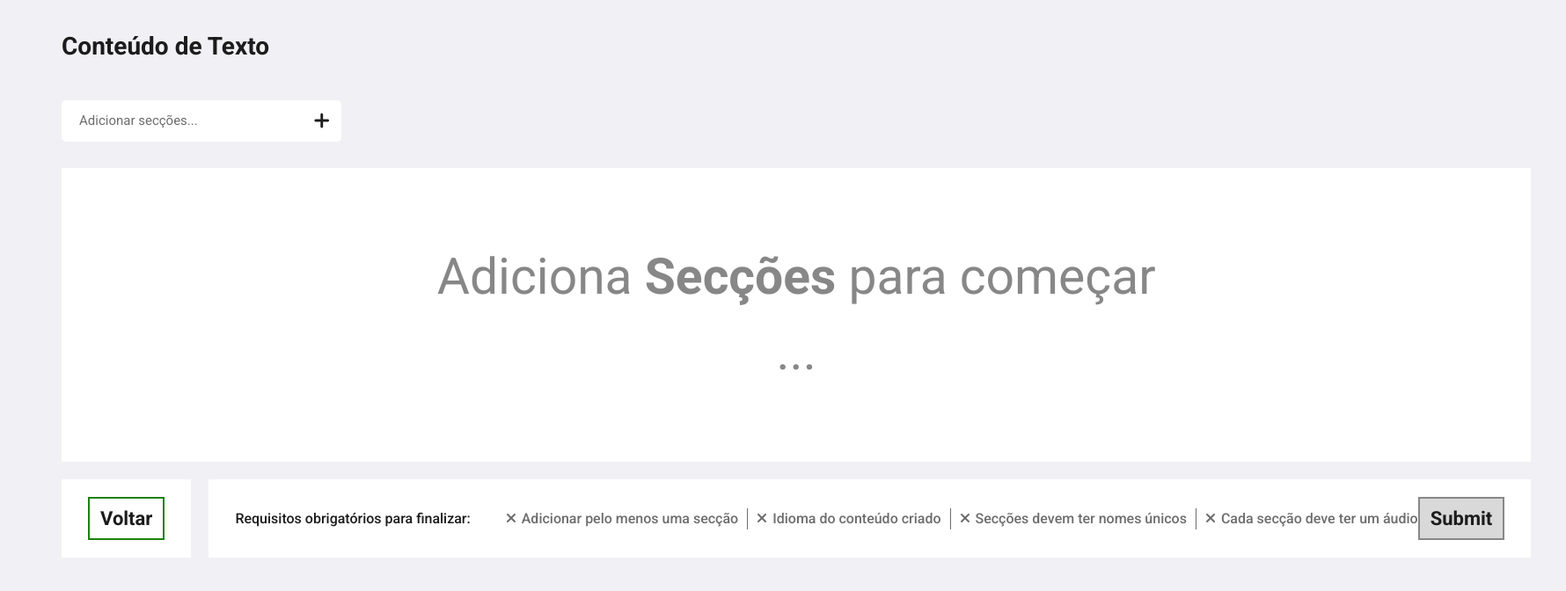
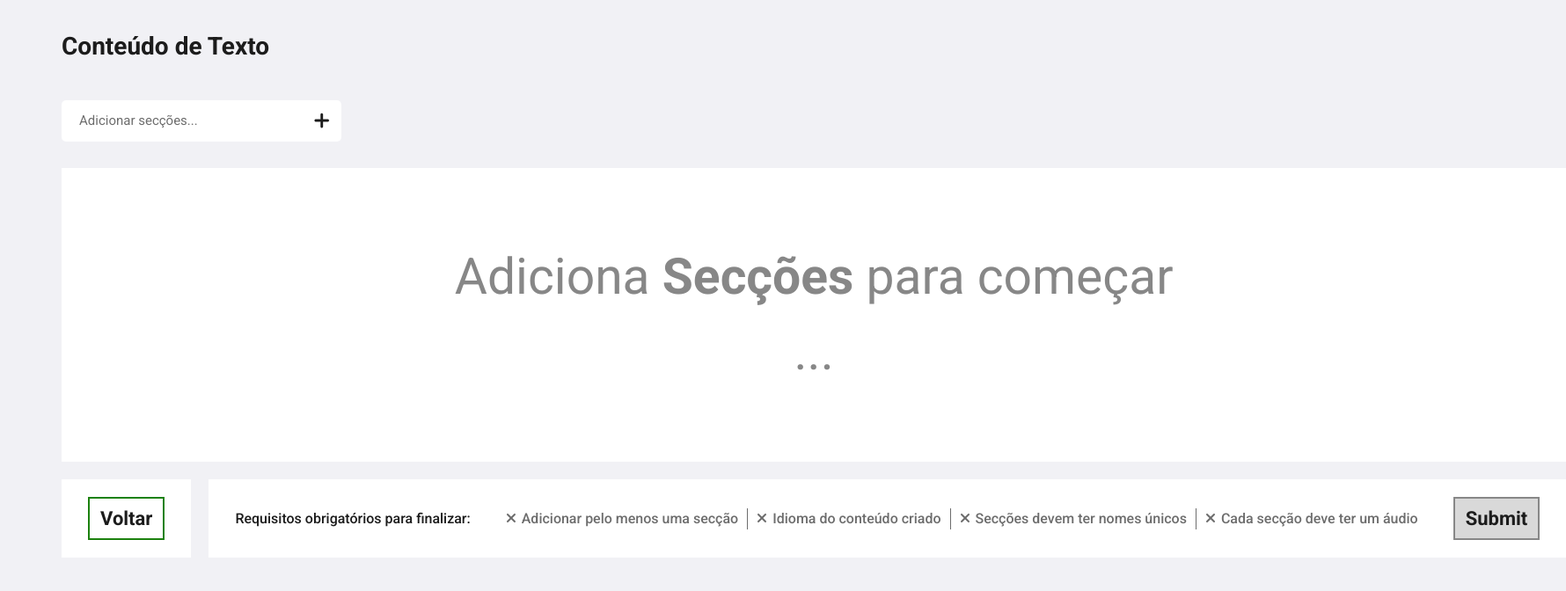
Before and after one commit to micatalyst/Maise, a Next.js app: page /Tornar_Acessivel/Texto in a window 1280 px wide. Shown: the part 96-768 px from the top of the page at 88% size, 1780 px wide, since content can reach past the window. Built offline with nearby package versions, Linux system fonts and the light colour scheme.

Commit message:
Update Text forms step 2 styles.

```diff
--- a/src/components/Texto/StepValidationFeedback.js
+++ b/src/components/Texto/StepValidationFeedback.js
@@ -3,18 +3,13 @@ import { useState } from 'react';
 import { FontAwesomeIcon } from '@fortawesome/react-fontawesome';
 import { faCheck, faXmark } from '@fortawesome/free-solid-svg-icons';
 
-import '@/styles/components/Forms_Step1.scss';
+import '@/styles/components/StepValidationFeedback.scss';
 
 export default function StepValidationFeedback({ title, validation }) {
   return (
-    <div className="forms-step1-input-feedback">
+    <div className="forms-step-input-feedback">
       <p>{title}</p>
-      <div
-        style={{
-          gridTemplateColumns: `repeat(${validation.length}, max-content)`,
-        }}
-        className="forms-step1-input-feedback-container"
-      >
+      <div className="forms-step-input-feedback-container">
         {validation.map((valObj, index) => (
           <div
             key={index}
--- a/src/components/Texto/Text_Forms_Step1.js
+++ b/src/components/Texto/Text_Forms_Step1.js
@@ -253,12 +253,11 @@ export default function Text_Forms_Step1({ handleNextStep, original_content_file
           </div>
         )}
       </div>
-      <div className="forms-step1-bottom-bar">
+      <div className="forms-step-feedback-bar">
         <StepValidationFeedback
           title={'Preencha todos os campos:'}
           validation={stepValidations}
         />
-        <div>
         <button
           className={allStepValidationsValid ? 'forms-button' : 'forms-button invalid'}
           type="button"
@@ -271,6 +270,5 @@ export default function Text_Forms_Step1({ handleNextStep, original_content_file
         </button>
       </div>
     </div>
-    </div>
   );
 }
--- a/src/components/Texto/Text_Forms_Step2.js
+++ b/src/components/Texto/Text_Forms_Step2.js
@@ -452,14 +452,12 @@ export default function Text_Forms_Step2({ handlePreviousStep, handleSubmit, ori
             Voltar
           </button>
         </div>
-        <div className="forms-step2-input-feedback-submit-container">
-          <div className="forms-step1-bottom-bar">
+        {/* <div className="forms-step-input-feedback-container"> */}
+        <div className="forms-step-feedback-bar with-padding">
           <StepValidationFeedback
             title={'Requisitos obrigatórios para finalizar:'}
             validation={stepValidations}
           />
-          </div>
-          <div>
           <button
             className={allStepValidationsValid ? 'forms-button' : 'forms-button invalid'}
             type="button"
@@ -474,7 +472,7 @@ export default function Text_Forms_Step2({ handlePreviousStep, handleSubmit, ori
           </button>
         </div>
       </div>
-      </div>
+      {/* </div> */}
     </div>
   );
 }
--- a/src/styles/components/Forms_Step1.scss
+++ b/src/styles/components/Forms_Step1.scss
@@ -33,58 +33,6 @@
           color: var(--icons-1-color);
           pointer-events: none;
         }
-      }
-    }
-  }
-}
-
-.forms-step1-bottom-bar {
-  display: grid;
-  grid-template-columns: 1fr max-content;
-
-  justify-items: space-between;
-  align-items: center;
-
-  .forms-step1-input-feedback {
-    display: grid;
-    grid-template-columns: repeat(2, max-content);
-
-    p {
-      margin-right: 40px;
-      font-weight: $medium;
-    }
-
-    .forms-step1-input-feedback-container {
-      display: grid;
-      grid-template-columns: repeat(6, max-content);
-      gap: 10px;
-
-      div {
-        border-left: 1px solid var(--forms-step1-feedback-bar-color);
-        padding-left: 10px;
-
-        svg {
-          margin-right: 6px;
-          color: var(--forms-step1-feedback-bar-color);
-          width: 12px;
-        }
-
-        span {
-          color: var(--forms-step1-feedback-bar-color);
-          font-weight: $medium;
-        }
-
-        &.valid {
-          span,
-          svg {
-            color: var(--forms-step1-valid-feedback-bar-color);
-          }
-        }
-      }
-
-      div:first-of-type {
-        border: 0;
-        padding: 0;
       }
     }
   }
--- a/src/styles/components/Forms_Text_Step2.scss
+++ b/src/styles/components/Forms_Text_Step2.scss
@@ -172,6 +172,7 @@
     .content-creation-work-space {
       display: grid;
       grid-template-rows: max-content 1fr;
+      grid-template-columns: 1fr;
 
       .content-creation-top-bar {
         display: grid;
@@ -189,7 +190,8 @@
 
           overflow: hidden;
           text-overflow: ellipsis;
-          max-width: 70ch;
+          width: 100%;
+          //max-width: 70ch;
 
           margin: 0;
           align-self: center;
@@ -202,6 +204,9 @@
       }
 
       .content-creation-upload {
+        display: grid;
+        grid-template-columns: 1fr;
+
         padding: 30px;
 
         height: $text-forms-step2-work-space-max-height;
@@ -356,14 +361,12 @@
       background-color: var(--forms-container-bg);
     }
 
-    .forms-step2-input-feedback-submit-container {
-      display: grid;
-      grid-template-columns: 1fr max-content;
-      align-items: center;
+    // .forms-step-input-feedback-container {
+    //   align-items: center;
 
-      background-color: var(--forms-container-bg);
+    //   background-color: var(--forms-container-bg);
 
-      padding: 20px 30px;
-    }
+    //   padding: 20px 30px;
+    // }
   }
 }
--- /dev/null
+++ b/src/styles/components/StepValidationFeedback.scss
@@ -0,0 +1,62 @@
+@import '../Variables.scss';
+
+.forms-step-feedback-bar {
+  display: grid;
+  grid-template-columns: 1fr max-content;
+  gap: 30px;
+
+  justify-items: space-between;
+  align-items: center;
+
+  background-color: var(--forms-container-bg);
+
+  &.with-padding {
+    padding: 20px 30px;
+  }
+
+  .forms-step-input-feedback {
+    display: grid;
+    grid-template-columns: repeat(2, max-content);
+    gap: 40px;
+
+    align-items: center;
+
+    p {
+      font-weight: $medium;
+    }
+
+    .forms-step-input-feedback-container {
+      display: grid;
+      grid-template-columns: repeat(5, max-content);
+      gap: 10px;
+
+      div {
+        border-left: 1px solid var(--forms-step1-feedback-bar-color);
+        padding-left: 10px;
+
+        svg {
+          margin-right: 6px;
+          color: var(--forms-step1-feedback-bar-color);
+          width: 12px;
+        }
+
+        span {
+          color: var(--forms-step1-feedback-bar-color);
+          font-weight: $medium;
+        }
+
+        &.valid {
+          span,
+          svg {
+            color: var(--forms-step1-valid-feedback-bar-color);
+          }
+        }
+      }
+
+      div:first-of-type {
+        border: 0;
+        padding: 0;
+      }
+    }
+  }
+}
```
Lines whose indentation alone changed are shown as unchanged.
